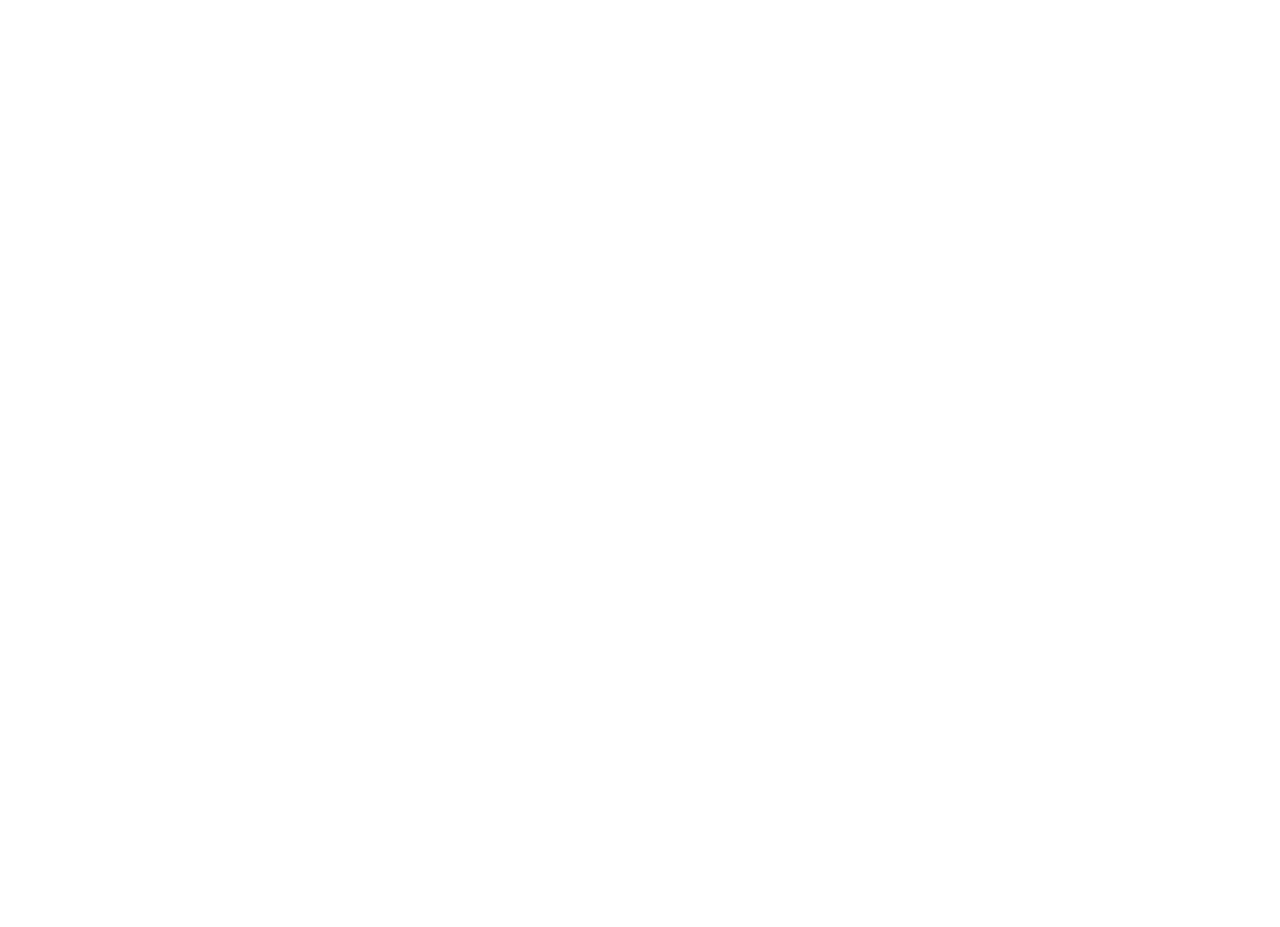
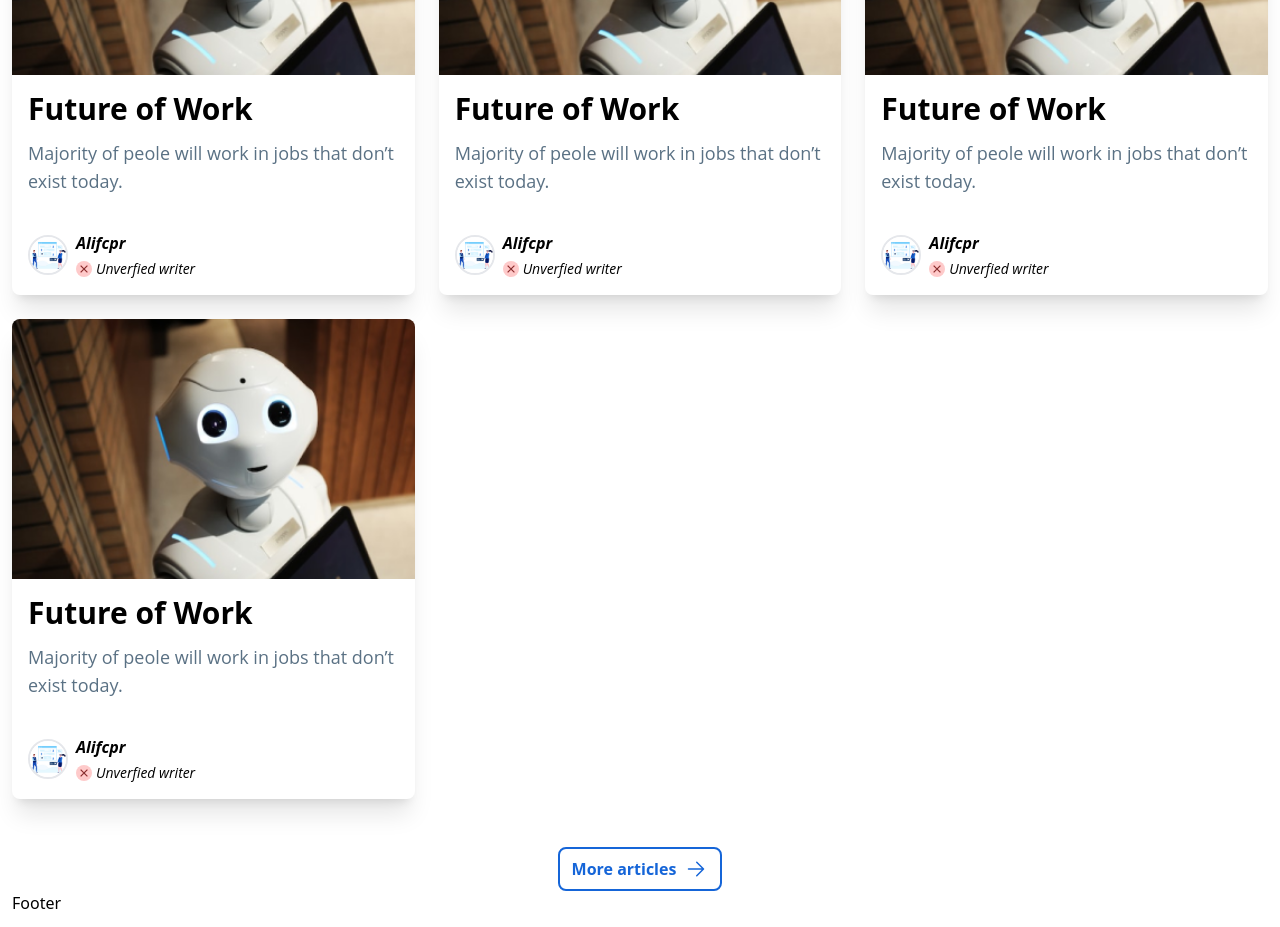
Before and after one commit to alifcpr/Article-webapp, a React (Vite) app: page / in a window 1280 px wide. Shown: the part 840-1767 px from the top of the page. Before the commit the page ends 800 px from the top, so only its background shows below. Built offline with nearby package versions, Linux system fonts and the light colour scheme.

Commit message:
complete blogs area components

```diff
--- /dev/null
+++ b/src/components/blogsContent/BlogCart.tsx
@@ -0,0 +1,75 @@
+import image from "../../assets/LandingPooster.jpg";
+import bot from "../../assets/bot.png"
+
+const BlogCart = () => {
+  return (
+    <div className="col-span-12  shadow-xl rounded-lg overflow-hidden bg-white md:col-span-6 xl:col-span-4">
+      <div className="w-full h-[260px] overflow-hidden">
+        <img
+          src={bot}
+          alt="image"
+          className="w-full h-full object-cover object-center"
+        />
+      </div>
+      <div className="flex flex-col gap-y-3 p-4">
+        <h1 className="font-opensans text-xl font-bold lg:text-2xl xl:text-3xl">
+          Future of Work
+        </h1>
+        <p className="font-opensans text-dark-light line-clamp-2 text-sm lg:text-lg xl:text-lg">
+          Majority of peole will work in jobs that don’t exist today.
+        </p>
+        <div className="flex gap-x-2 items-center mt-6 ">
+          <div className="rounded-full w-9 h-9 border-2 overflow-hidden lg:w-10 lg:h-10 bg-red-500">
+            <img
+              src={image}
+              className="w-full h-full object-cover object-center"
+            />
+          </div>
+          <div className="flex flex-col items-start gap-y-1">
+            <h1 className=" font-opensans italic font-bold text-sm lg:text-base">
+              Alifcpr
+            </h1>
+            {/* <div className="flex items-center gap-x-1">
+              <div className="w-4 h-4 rounded-full flex items-center justify-center bg-green-200">
+                <svg
+                  xmlns="http://www.w3.org/2000/svg"
+                  viewBox="0 0 24 24"
+                  fill="currentColor"
+                  className="w-3 h-3 stroke-green-600"
+                >
+                  <path
+                    fillRule="evenodd"
+                    d="M19.916 4.626a.75.75 0 01.208 1.04l-9 13.5a.75.75 0 01-1.154.114l-6-6a.75.75 0 011.06-1.06l5.353 5.353 8.493-12.739a.75.75 0 011.04-.208z"
+                    clipRule="evenodd"
+                  />
+                </svg>
+              </div>
+              <p className="font-opensans italic text-xs lg:text-sm">Verified writer</p>
+            </div> */}
+            <div className="flex items-center gap-x-1">
+              <div className="w-4 h-4 rounded-full flex items-center justify-center bg-red-200">
+                <svg
+                  xmlns="http://www.w3.org/2000/svg"
+                  viewBox="0 0 24 24"
+                  fill="currentColor"
+                  className="w-3 h-3 stroke-red-500"
+                >
+                  <path
+                    fillRule="evenodd"
+                    d="M5.47 5.47a.75.75 0 011.06 0L12 10.94l5.47-5.47a.75.75 0 111.06 1.06L13.06 12l5.47 5.47a.75.75 0 11-1.06 1.06L12 13.06l-5.47 5.47a.75.75 0 01-1.06-1.06L10.94 12 5.47 6.53a.75.75 0 010-1.06z"
+                    clipRule="evenodd"
+                  />
+                </svg>
+              </div>
+              <p className="font-opensans italic text-xs lg:text-sm">
+                Unverfied writer
+              </p>
+            </div>
+          </div>
+        </div>
+      </div>
+    </div>
+  );
+};
+
+export default BlogCart;
--- /dev/null
+++ b/src/components/blogsContent/BlogsContainer.tsx
@@ -0,0 +1,38 @@
+import React from "react";
+import BlogCart from "./BlogCart";
+
+const BlogsContainer = () => {
+  return (
+    <>
+      <div className="grid grid-cols-12 gap-6 mt-16">
+        <BlogCart />
+        <BlogCart />
+        <BlogCart />
+        <BlogCart />
+      </div>
+      <div className="flex items-center justify-center mt-12">
+        <button className="flex gap-x-2 border-2 border-primary text-primary rounded-lg px-3 py-2 transition-all duration-300 hover:bg-primary hover:text-white">
+          <span className="font-opensans font-bold">
+            More articles
+          </span>
+          <div>
+            <svg
+              xmlns="http://www.w3.org/2000/svg"
+              viewBox="0 0 24 24"
+              fill="currentColor"
+              className="w-6 h-6"
+            >
+              <path
+                fillRule="evenodd"
+                d="M3.75 12a.75.75 0 01.75-.75h13.19l-5.47-5.47a.75.75 0 011.06-1.06l6.75 6.75a.75.75 0 010 1.06l-6.75 6.75a.75.75 0 11-1.06-1.06l5.47-5.47H4.5a.75.75 0 01-.75-.75z"
+                clipRule="evenodd"
+              />
+            </svg>
+          </div>
+        </button>
+      </div>
+    </>
+  );
+};
+
+export default BlogsContainer;
--- a/src/pages/Landing.tsx
+++ b/src/pages/Landing.tsx
@@ -1,4 +1,5 @@
 /* hook */
+import BlogsContainer from "../components/blogsContent/BlogsContainer";
 import LadingInfo from "../components/landing/LadingInfo";
 import useTitle from "../hook/useTitle";
 import { toast } from "react-hot-toast";
@@ -8,6 +9,7 @@
   return (
     <div className="">
       <LadingInfo />
+      <BlogsContainer />
     </div>
   );
 }
```
Also changed, not shown: src/assets/bot.png (added).
